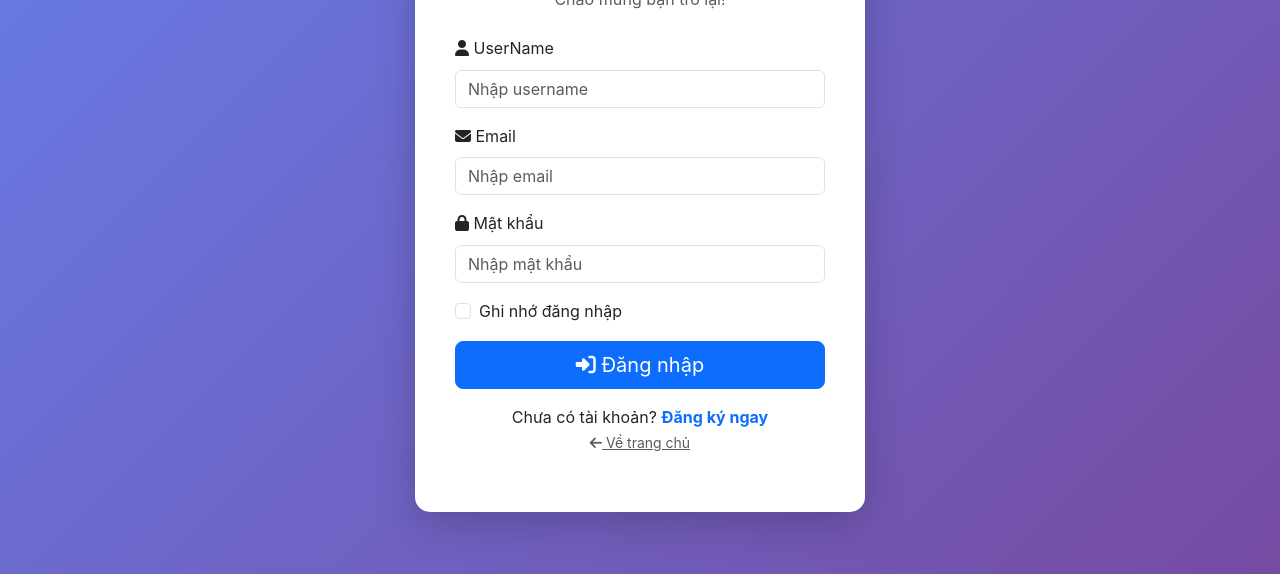
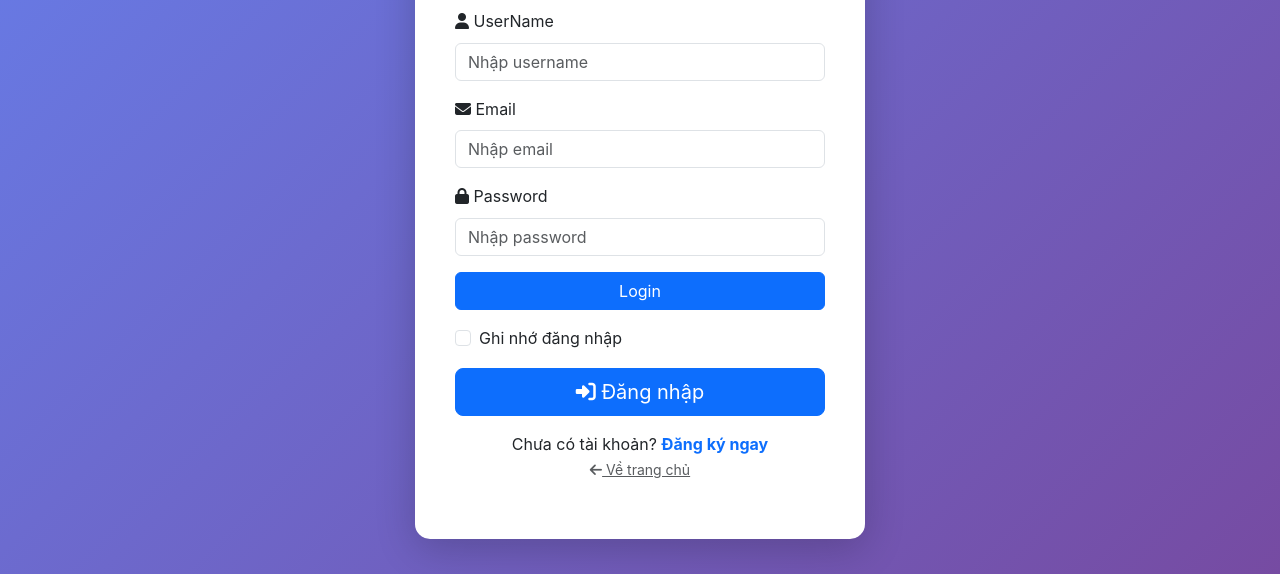
Before and after one commit to HoangDuy310105/WebTracNghiem, a website: page frontend/pages/login.html in a window 1280 px wide. Shown: the part 226-800 px from the top of the page. Drawn offline with nearby package versions, Linux system fonts and the light colour scheme.

Commit message:
B sua Password va them btnlogin

```diff
--- a/frontend/pages/login.html
+++ b/frontend/pages/login.html
@@ -32,14 +32,16 @@
                         <input type="email" class="form-control" id="email" placeholder="Nhập email" required>
                     </div>
 
-                        <!-- Bắt đầu đoạn code của A -->
-    <div class="mb-3">
-        <label for="txtmatkhau" class="form-label">
-            <i class="fas fa-lock"></i> Mật khẩu
+                        <div class="mb-3">
+        <label for="txtpassword" class="form-label">
+            <i class="fas fa-lock"></i> Password
         </label>
-        <input type="password" class="form-control" id="txtmatkhau" placeholder="Nhập mật khẩu" required>
+        <input type="password" class="form-control" id="txtpassword" placeholder="Nhập password" required>
     </div>
-    <!-- Kết thúc đoạn code của A -->
+    <div class="d-grid gap-2 mb-3">
+        <button type="submit" class="btn btn-primary" id="btnlogin">Login</button>
+    </div>
+    <!-- Kết thúc đoạn code sửa của B -->
 
 
                     <div class="mb-3 form-check">
```
